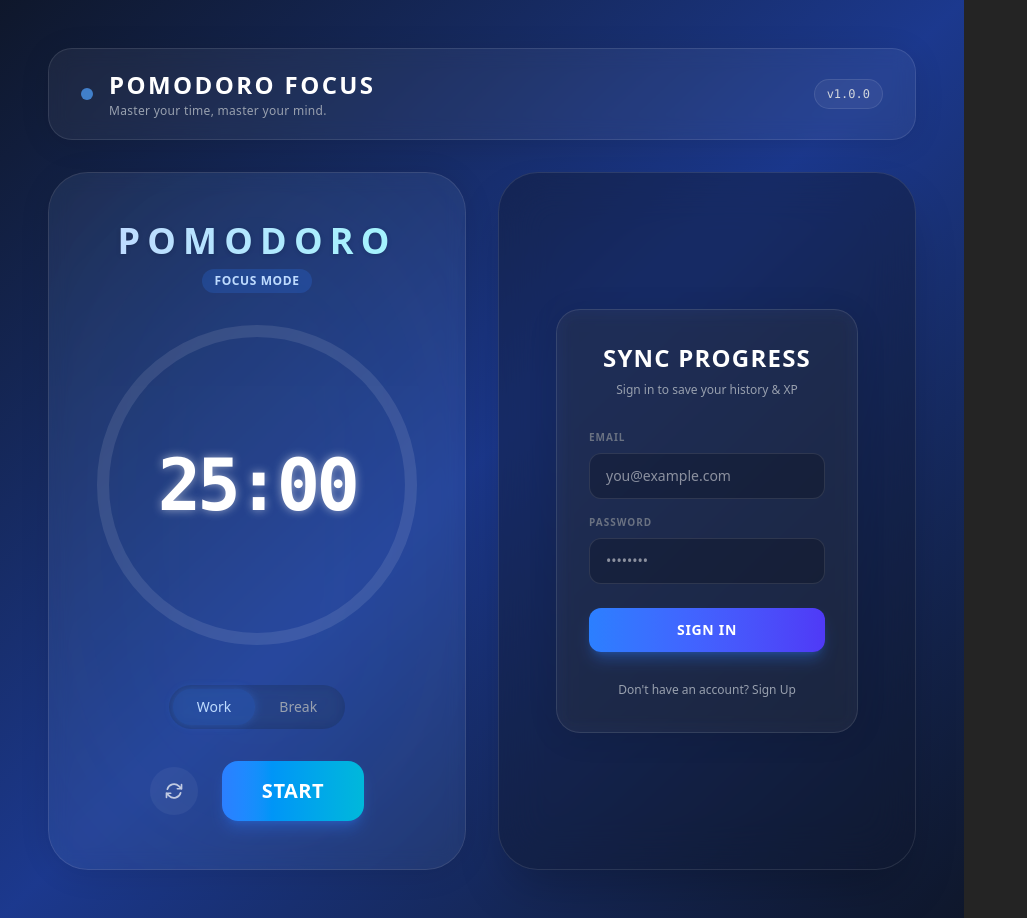
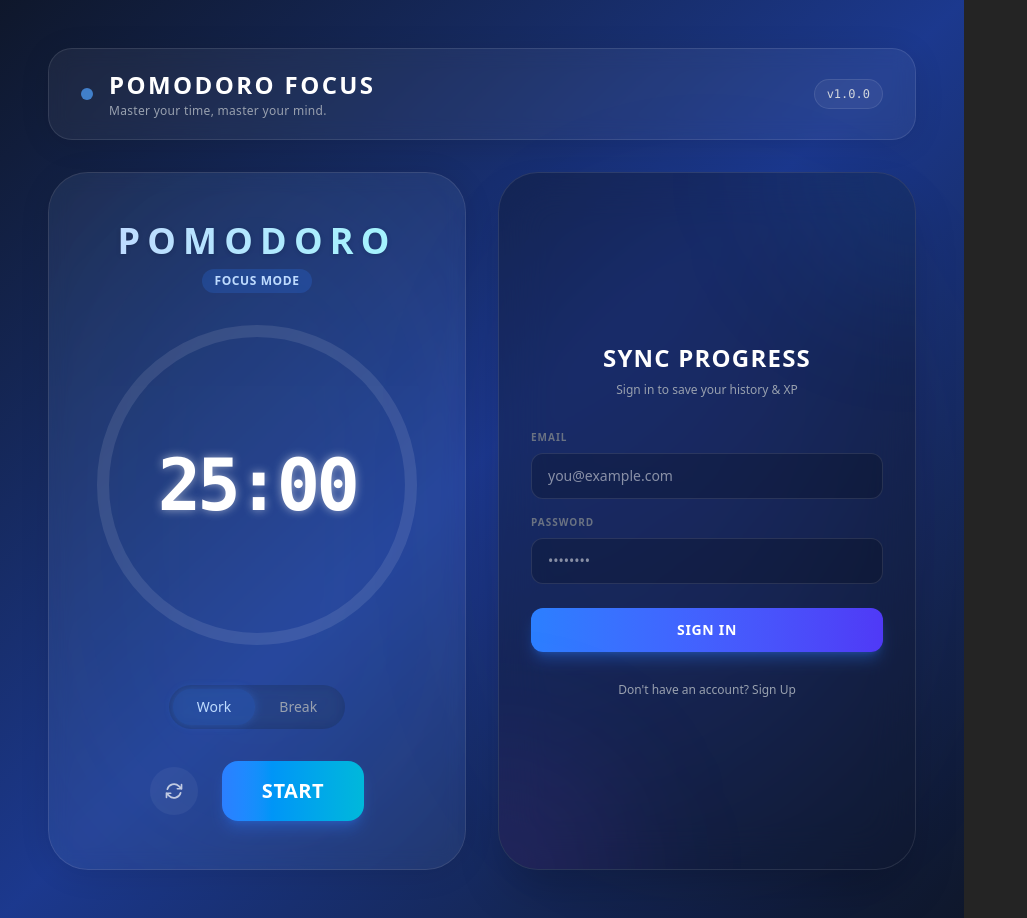
Before and after one commit to genkis3zu/pomodoro-timer-app, a React (Vite) app: page / in a window 1280 px wide. Shown: the whole page, without its empty margins (0-1027 px from the left). Built offline with nearby package versions, Linux system fonts and the light colour scheme.

Commit message:
Fix: Improve right panel aesthetics with glow effects

```diff
--- a/src/App.jsx
+++ b/src/App.jsx
@@ -149,10 +149,11 @@ function App() {
     }
 
     return (
-        <div className={`min-h-screen transition-colors duration-1000 ease-in-out ${getBackgroundClass()} text-white overflow-y-auto font-sans selection:bg-pink-500/30`}>
-            <div className="container mx-auto min-h-screen p-6 lg:p-12 flex flex-col max-w-7xl">
+        <div className={`min-h-screen w-full transition-colors duration-1000 ease-in-out ${getBackgroundClass()} text-white overflow-y-auto font-sans selection:bg-pink-500/30`}>
+            <div className="container mx-auto min-h-screen p-6 lg:p-12 flex flex-col max-w-7xl relative">
+
                 {/* Header */}
-                <header className="mb-8 flex justify-between items-center glass px-8 py-5 rounded-3xl border border-white/10 shadow-lg">
+                <header className="mb-8 flex justify-between items-center glass px-8 py-5 rounded-3xl border border-white/10 shadow-lg relative z-10">
                     <div className="flex items-center gap-4">
                         <div className={`w-3 h-3 rounded-full animate-pulse ${mode === 'work' ? 'bg-blue-400' : 'bg-emerald-400'}`}></div>
                         <div>
@@ -175,7 +176,7 @@ function App() {
                     </div>
                 </header>
 
-                <div className="grid grid-cols-1 lg:grid-cols-2 gap-8 flex-1 items-start">
+                <div className="grid grid-cols-1 lg:grid-cols-2 gap-8 flex-1 items-start relative z-10">
                     {/* Left Panel: Timer */}
                     <div className="h-full flex flex-col">
                         <div className="glass p-12 rounded-[2.5rem] shadow-2xl w-full h-full min-h-[600px] flex flex-col items-center justify-center relative border border-white/10 overflow-hidden">
@@ -189,7 +190,10 @@ function App() {
 
                     {/* Right Panel: Dashboard or Auth */}
                     <div className="h-full flex flex-col">
-                        <div className="h-full min-h-[600px]">
+                        <div className="h-full min-h-[600px] relative">
+                            {/* Decorative background glow for Right Panel */}
+                            <div className={`absolute top-1/2 left-1/2 -translate-x-1/2 -translate-y-1/2 w-[80%] h-[80%] rounded-full blur-[100px] opacity-10 pointer-events-none ${mode === 'work' ? 'bg-indigo-500' : 'bg-teal-500'}`}></div>
+
                             {session ? (
                                 <Dashboard
                                     history={history}
@@ -198,7 +202,11 @@ function App() {
                                     totalXP={totalXP}
                                 />
                             ) : (
-                                <div className="h-full flex flex-col gap-6 text-white p-8 rounded-[2.5rem] bg-slate-900/40 backdrop-blur-xl border border-white/10 shadow-2xl items-center justify-center">
+                                <div className="h-full flex flex-col gap-6 text-white p-8 rounded-[2.5rem] bg-slate-900/40 backdrop-blur-xl border border-white/10 shadow-2xl items-center justify-center relative overflow-hidden">
+                                    {/* Inner Glow */}
+                                    <div className="absolute top-0 right-0 w-64 h-64 bg-blue-500/10 rounded-full blur-3xl -mr-32 -mt-32 pointer-events-none"></div>
+                                    <div className="absolute bottom-0 left-0 w-64 h-64 bg-purple-500/10 rounded-full blur-3xl -ml-32 -mb-32 pointer-events-none"></div>
+
                                     <Auth />
                                 </div>
                             )}
--- a/src/components/Auth.jsx
+++ b/src/components/Auth.jsx
@@ -36,8 +36,7 @@ const Auth = () => {
     };
 
     return (
-        <div className="h-full flex items-center justify-center text-white p-4">
-            <div className="glass p-8 rounded-3xl w-full max-w-md border border-white/10">
+        <div className="w-full max-w-md mx-auto">
             <div className="text-center mb-8">
                 <h1 className="text-2xl font-bold tracking-wider mb-2">SYNC PROGRESS</h1>
                 <p className="text-gray-400 text-xs">Sign in to save your history & XP</p>
@@ -91,7 +90,6 @@ const Auth = () => {
                 </button>
             </div>
         </div>
-        </div>
     );
 };
 
```
Lines whose indentation alone changed are shown as unchanged.
